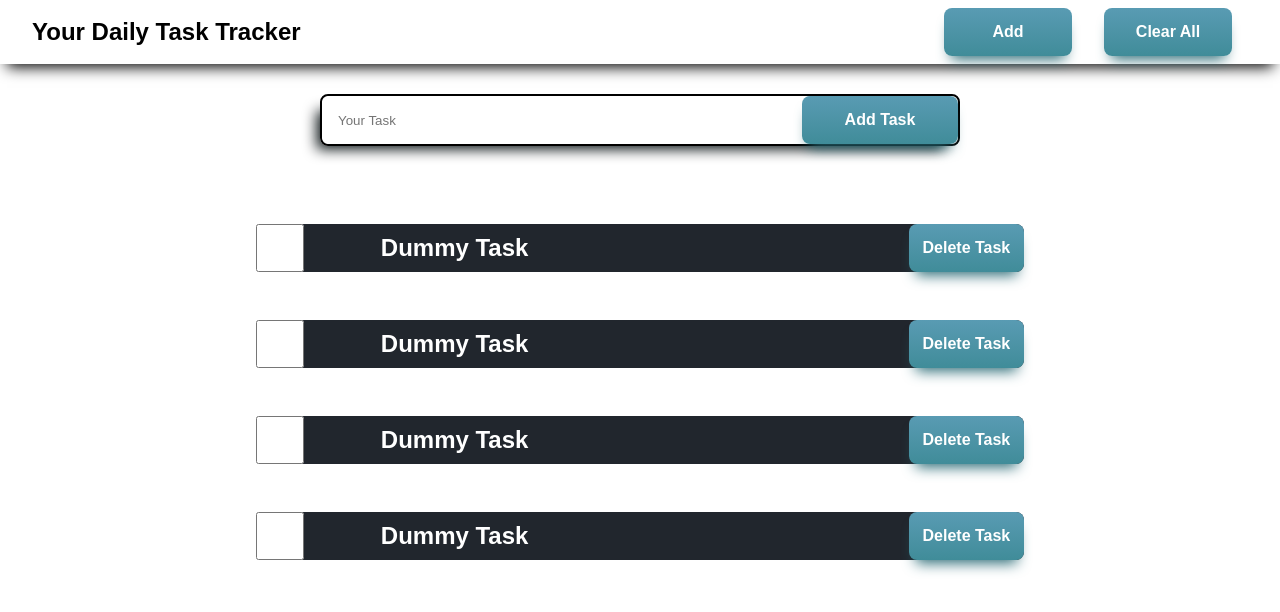
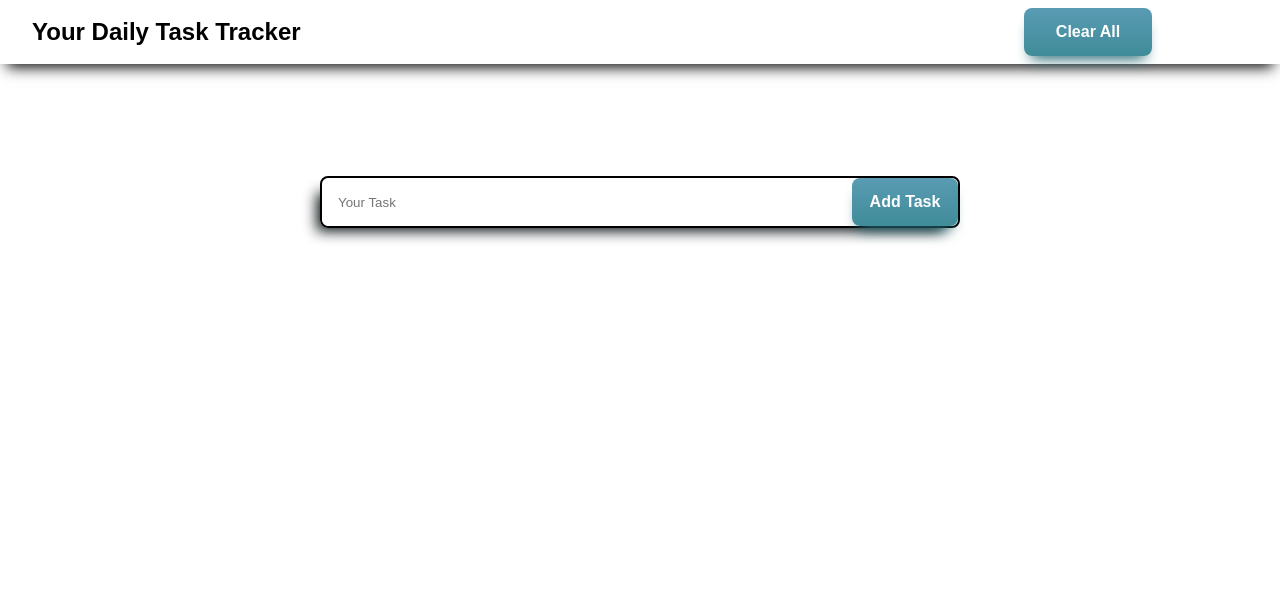
Before and after one commit to Tanay-Verma/To-Do-List-Web-App, a React (Create React App) app: page / in a window 1280 px wide. Shown: the top 612 px of the page. Built offline with nearby package versions, Linux system fonts and the light colour scheme.

Commit message:
Project near about completed fixing the checkbox behaviour

```diff
--- a/src/App.js
+++ b/src/App.js
@@ -1,16 +1,20 @@
 import './App.css';
 import Navbar from "./components/Navbar"
-import TodoForm from './components/TodoForm';
-import TodoList from './components/TodoList';
+import TodoForm from './components/TodoForm'
+import TodoList from './components/TodoList'
+import {useState} from 'react'
 
 function App() {
+  let [task,setTask] = useState("")
+  let [taskArr,setTaskArr] = useState([])
+  console.log(taskArr)
   return (
     <div className="App">
-      <Navbar/>
-      <TodoForm/>
-      <TodoList/>
+      <Navbar setTaskArr={setTaskArr}/>
+      <TodoForm setTask={setTask} task={task} setTaskArr={setTaskArr} taskArr={taskArr}/>
+      <TodoList taskArr={taskArr} setTaskArr={setTaskArr}/>
     </div>
-  );
+  )
 }
 
 export default App;
--- a/src/components/Navbar.js
+++ b/src/components/Navbar.js
@@ -1,14 +1,17 @@
 import React from 'react'
 import "../styles/Navbar.css"
 
-export default function navbar() {
+export default function Navbar({setTaskArr}) {
+  function handelClick(){
+    setTaskArr([])
+  }
   return (
     <>
         <nav className='navbar'>
             <h1 className='navbar--heading'>Your Daily Task Tracker</h1>
             <ul className='navbar--ul'>
-                <li><button className='navbar--add'>Add</button></li>
-                <li><button className='navbar--clearAll'>Clear All</button></li>
+                {/* <li><button className='navbar--add'>Add</button></li> */}
+                <li><button className='navbar--clearAll' onClick={handelClick}>Clear All</button></li>
             </ul>
         </nav>
     </>
--- a/src/components/Task.js
+++ b/src/components/Task.js
@@ -1,12 +1,18 @@
 import React from 'react'
 import '../styles/Task.css'
 
-export default function Task() {
+export default function Task({task, setTaskArr}) {
+  function handelClick(){
+    setTaskArr(prevArr => prevArr.filter(function(value,index,arr){
+      return value !== task
+    }))
+  }
+
   return (
     <div className='task'>
-        <input type='checkbox' className='task--check'/>
-        <h2 className='task--text'>Dummy Task</h2>
-        <button className='task--delete'>Delete Task</button>
+        <input type='checkbox' className='task--check' />
+        <h2 className='task--text'>{task}</h2>
+        <button className='task--delete' onClick={handelClick}>Delete Task</button>
     </div>
   )
 }
--- a/src/components/TodoForm.js
+++ b/src/components/TodoForm.js
@@ -1,14 +1,24 @@
 import React from 'react'
 import "../styles/TodoForm.css"
 
-export default function TodoForm() {
+export default function TodoForm({setTask, task, setTaskArr, taskArr}) {
+  function handelChange(event){
+    let {value} = event.target
+    // console.log(value)
+    setTask(value.trim())
+  }
 
+  function handelClick(){
+
+    if (task !== '' && !taskArr.includes(task)){
+      setTaskArr([...taskArr,task])}
+  }
   return (
     <div className='todoform'>
         <div>
-            <input className='todoform--input' placeholder='Your Task'/>
+            <input className='todoform--input' placeholder='Your Task' onChange={handelChange}/>
         </div>
-        <button className='todoform--btn'>Add Task</button>
+        <button className='todoform--btn' onClick={handelClick}>Add Task</button>
     </div>
   )
 }
--- a/src/components/TodoList.js
+++ b/src/components/TodoList.js
@@ -2,13 +2,13 @@ import React from 'react'
 import Task from './Task'
 import '../styles/TodoList.css'
 
-export default function TodoList() {
+export default function TodoList({taskArr, setTaskArr}) {
+  let tasks = taskArr.map(task=>{
+    return (<Task task={task} setTaskArr={setTaskArr}/>)
+  })
   return (
     <div className='todoList'>
-        <Task/>
-        <Task/>
-        <Task/>
-        <Task/>
+        {tasks}
     </div>
   )
 }
--- a/src/styles/TodoForm.css
+++ b/src/styles/TodoForm.css
@@ -1,29 +1,37 @@
 .todoform{
-    position: fixed;
-    top:15%;
-    left:50%;
+    margin-top: 7rem;
+    margin-left: 25vw;
+    /* top:15%;
+    left:50%; */
     /* background-color: aquamarine; */
-    display: flex;
-    transform: translate(-50%,-50%);
-    width: 40rem;
+    display: grid;
+    /* transform: translate(-50%,-50%); */
+    width: 50vw;
     align-items: center;
     border: solid;
     border-width: 2px;
     border-radius: 0.5rem;
     box-shadow: -10px 10px 14px -7px #000a0c;
+    grid-template-columns: 1fr 0.2fr;
 }
 
 .todoform--input{
-    width: 30rem;
+    width: 100%;
     height: 3rem;
     border: none;
     border-radius: 0.5rem;
     padding-left: 1rem;
+    outline: none;
+}
+
+.todoform--input:active{
+    border: none;
+    outline: none;
 }
 
 .todoform--btn{
     font-size:1rem;
-    width:10rem;
+    width:100%;
     height:3rem;
     border:none;
     color:#fff;
--- a/src/styles/TodoList.css
+++ b/src/styles/TodoList.css
@@ -1,5 +1,5 @@
 .todoList{
-    margin-top: 10rem;
+    margin-top: 5rem;
     width: 60vw;
     margin-left: 20vw;
 }
```
